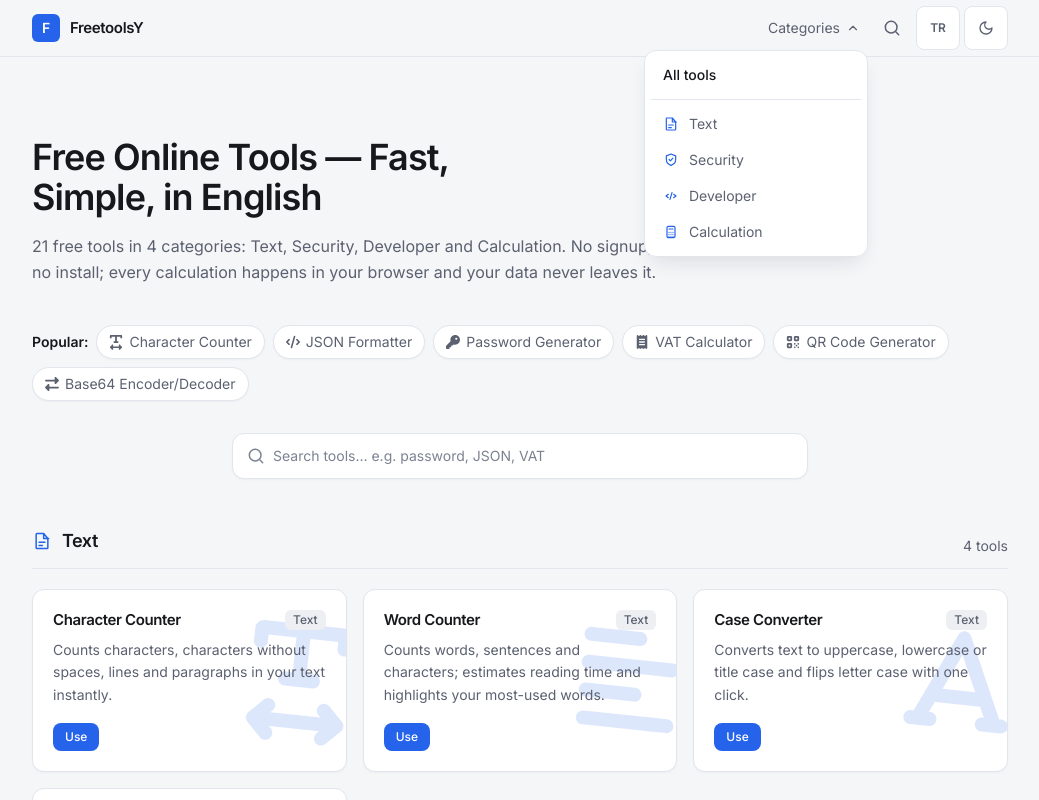
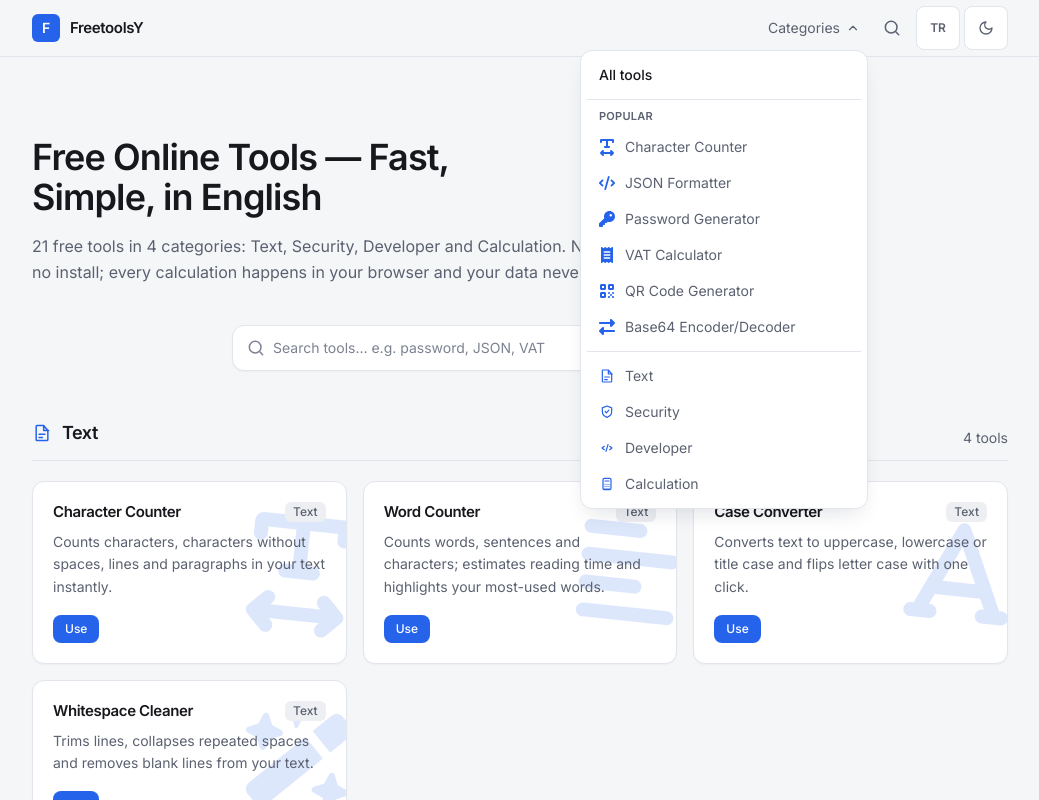
Before and after one commit to 4min-prog/freetoolsy, a Next.js app: page /en in a window 1280 px wide. Both pictures are taken after a click on the button "Categories". Shown: the top 800 px of the page, without its empty margins (120-1159 px from the left). Built offline with nearby package versions, Linux system fonts and the light colour scheme.

Commit message:
Guncelle: populer araclar ana sayfa seridinden header kategoriler menusune tasindi (daha hizli erisim)

```diff
--- a/app/[locale]/page.tsx
+++ b/app/[locale]/page.tsx
@@ -1,7 +1,6 @@
 import type { Metadata } from "next";
 import { getTranslations, setRequestLocale } from "next-intl/server";
 import ToolExplorer from "@/components/ToolExplorer";
-import PopularTools from "@/components/PopularTools";
 import JsonLd from "@/components/JsonLd";
 import { categories, tools } from "@/data/tools";
 
@@ -80,8 +79,6 @@ export default async function Home({ params }: { params: { locale: string } }) {
         </p>
       </section>
 
-      <PopularTools />
-
       <ToolExplorer />
     </main>
   );
--- a/components/Header.tsx
+++ b/components/Header.tsx
@@ -2,11 +2,12 @@
 
 import { useEffect, useRef, useState } from "react";
 import { Link, useRouter } from "@/i18n/navigation";
-import { useTranslations } from "next-intl";
+import { useMessages, useTranslations } from "next-intl";
 import ThemeToggle from "./ThemeToggle";
 import LocaleSwitcher from "./LocaleSwitcher";
 import CategoryIcon from "./CategoryIcon";
-import { categories } from "@/data/tools";
+import ToolIcon from "./ToolIcon";
+import { categories, popularTools, getTool } from "@/data/tools";
 
 export default function Header() {
   const [open, setOpen] = useState(false);
@@ -14,6 +15,11 @@ export default function Header() {
   const router = useRouter();
   const t = useTranslations("Header");
   const tc = useTranslations("Categories");
+  const messages = useMessages();
+  const meta = (messages as { ToolMeta?: Record<string, { name?: string }> })
+    .ToolMeta;
+  const quickTools = popularTools.map((slug) => ({ slug, tool: getTool(slug) }))
+    .filter((entry) => entry.tool);
 
   useEffect(() => {
     function onPointerDown(event: PointerEvent) {
@@ -92,7 +98,7 @@ export default function Header() {
             {open && (
               <div
                 role="menu"
-                className="absolute right-0 mt-1.5 w-56 rounded-xl border border-border bg-surface p-1.5 shadow-card-hover"
+                className="absolute right-0 mt-1.5 w-72 rounded-xl border border-border bg-surface p-1.5 shadow-card-hover"
               >
                 <Link
                   href="/"
@@ -102,6 +108,28 @@ export default function Header() {
                 >
                   {t("allTools")}
                 </Link>
+                <div role="separator" className="my-1.5 border-t border-border" />
+                <p
+                  role="presentation"
+                  className="px-3 pb-1 pt-0.5 text-[11px] font-semibold uppercase tracking-wide text-muted"
+                >
+                  {t("popular")}
+                </p>
+                {quickTools.map(({ slug, tool }) => (
+                  <Link
+                    key={slug}
+                    href={`/araclar/${slug}`}
+                    role="menuitem"
+                    onClick={() => setOpen(false)}
+                    className="flex items-center gap-2.5 rounded-lg px-3 py-2 text-sm text-muted transition-colors hover:bg-surface-2 hover:text-text"
+                  >
+                    <ToolIcon
+                      id={tool!.slug}
+                      className="h-4 w-4 text-accent"
+                    />
+                    {meta?.[slug]?.name ?? slug}
+                  </Link>
+                ))}
                 <div role="separator" className="my-1.5 border-t border-border" />
                 {categories.map((category) => (
                   <Link
--- a/components/PopularTools.tsx
+++ /dev/null
@@ -1,35 +0,0 @@
-import { Link } from "@/i18n/navigation";
-import { getTranslations } from "next-intl/server";
-import ToolIcon from "@/components/ToolIcon";
-import { getTool, popularTools } from "@/data/tools";
-
-export default async function PopularTools() {
-  const t = await getTranslations("Home");
-  const entries = popularTools
-    .map((slug) => ({ slug, tool: getTool(slug) }))
-    .filter((entry) => entry.tool);
-
-  const names = await Promise.all(
-    entries.map((entry) =>
-      getTranslations(`ToolMeta.${entry.slug}`).then((tt) => tt("name"))
-    )
-  );
-
-  return (
-    <section className="pb-8" aria-label={t("popularTitle")}>
-      <div className="flex flex-wrap items-center gap-2">
-        <span className="text-sm font-semibold text-text">{t("popularTitle")}</span>
-        {entries.map((entry, index) => (
-          <Link
-            key={entry.slug}
-            href={`/araclar/${entry.slug}`}
-            className="inline-flex items-center gap-1.5 rounded-full border border-border bg-surface px-3 py-1.5 text-sm text-muted shadow-card transition-colors hover:border-accent hover:text-accent"
-          >
-            <ToolIcon id={entry.slug} className="h-3.5 w-3.5" />
-            {names[index]}
-          </Link>
-        ))}
-      </div>
-    </section>
-  );
-}
--- a/messages/en.json
+++ b/messages/en.json
@@ -10,7 +10,6 @@
     "description": "21 free online tools in 4 categories. Character counter, password generator, JSON formatter, VAT calculator and more. No signup, no install.",
     "heroTitle": "Free Online Tools — Fast, Simple, in English",
     "heroSubtitle": "{tools} free tools in {cats} categories: Text, Security, Developer and Calculation. No signup, no install; every calculation happens in your browser and your data never leaves it.",
-    "popularTitle": "Popular:",
     "jsonldSiteDesc": "Free online tools for text, security, developer and calculation. No signup, no install.",
     "jsonldAppDesc": "Character counter, password generator, JSON formatter, VAT calculator and more.",
     "faq": [
@@ -34,7 +33,8 @@
   "Header": {
     "categories": "Categories",
     "searchLabel": "Search tools",
-    "allTools": "All tools"
+    "allTools": "All tools",
+    "popular": "Popular"
   },
   "LocaleSwitcher": {
     "switchToTurkish": "Switch to Turkish",
--- a/messages/tr.json
+++ b/messages/tr.json
@@ -10,7 +10,6 @@
     "description": "21 free online tools in 4 categories. Character counter, password generator, JSON formatter, VAT calculator and more. No signup, no install.",
     "heroTitle": "Free Online Tools — Fast, Simple, in English",
     "heroSubtitle": "{tools} free tools in {cats} categories: Text, Security, Developer and Calculation. No signup, no install; every calculation happens in your browser and your data never leaves it.",
-    "popularTitle": "Popular:",
     "jsonldSiteDesc": "Free online tools for text, security, developer and calculation. No signup, no install.",
     "jsonldAppDesc": "Character counter, password generator, JSON formatter, VAT calculator and more.",
     "faq": [
@@ -34,7 +33,8 @@
   "Header": {
     "categories": "Categories",
     "searchLabel": "Search tools",
-    "allTools": "All tools"
+    "allTools": "All tools",
+    "popular": "Popular"
   },
   "LocaleSwitcher": {
     "switchToTurkish": "Switch to Turkish",
```
